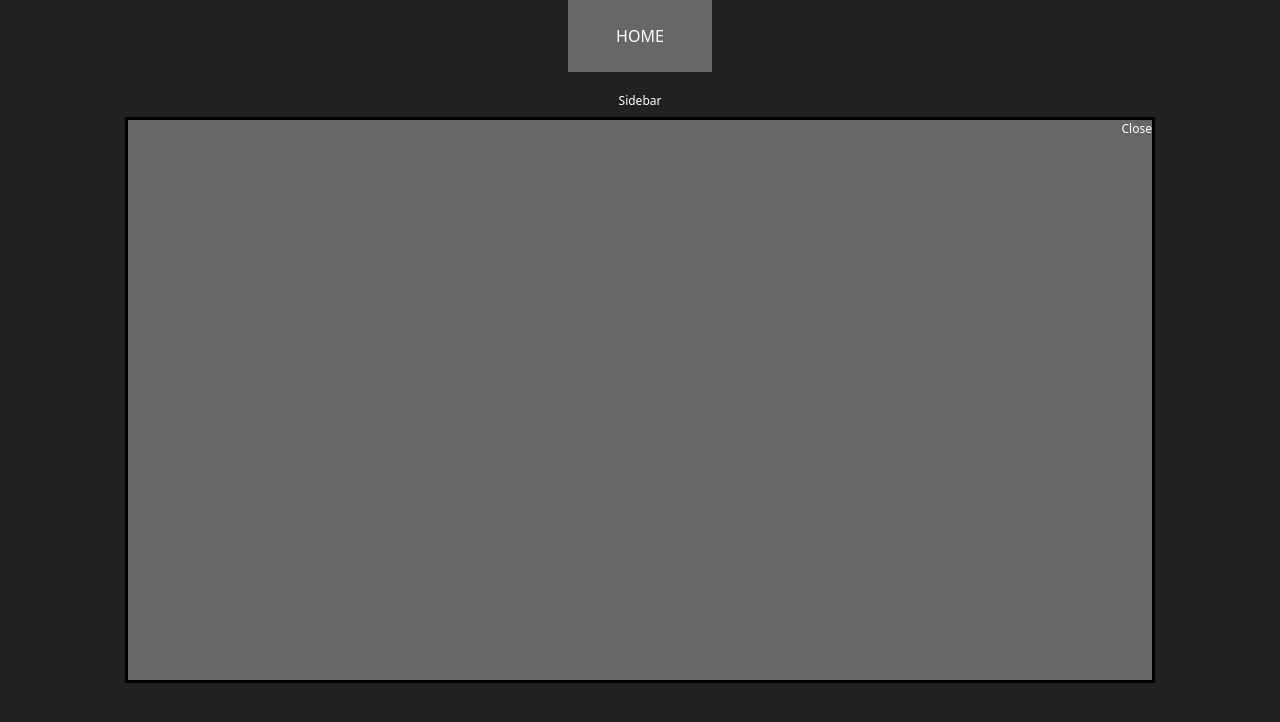
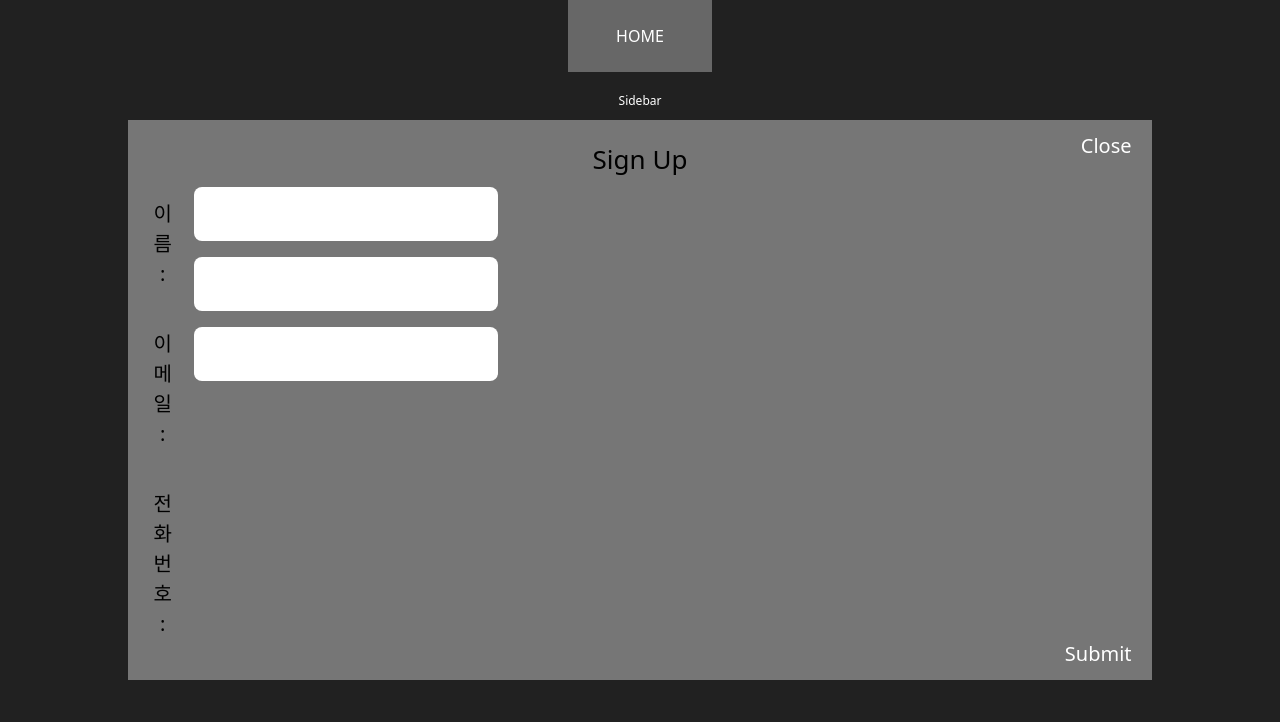
Before and after one commit to Flatcebo/Web-first, a Next.js app: page /Parts in a window 1280 px wide. Both pictures are taken after a click on the button "Modal". Shown: the top 722 px of the page. Built offline with nearby package versions, Linux system fonts and the light colour scheme.

Commit message:
Modal Dev1

```diff
--- a/app/Parts/page.tsx
+++ b/app/Parts/page.tsx
@@ -8,7 +8,7 @@ export default function Page() {
   return (
     <div className="w-[100vw] h-[100vh]">
       <div className="">
-        <div className="flex justify-center items-center text-center ">
+        <div className="flex justify-center items-center text-center">
           <Link
             href={"/"}
             className="text-[white] px-12 py-6 bg-[#ffffff50] hover:text-[#00000072] hover:bg-[#9a9a9a76]"
@@ -23,13 +23,13 @@ export default function Page() {
             openContentName="Sidebar"
             closedContentName="Close"
             onButtonStyle="z-50"
-            offButtonStyle="fixed h-[80vh] left-[30%] z-50 bg-[#ffffff50]"
+            offButtonStyle="fixed h-[80vh] left-[30%] z-50 bg-[#767676]"
             onButtonTextStyle="text-[12px] text-[white] px-10 py-5 hover:text-[#00000072] hover:bg-[#9a9a9a76]"
             offButtonTextStyle="text-[12px] text-[white] hover:text-[#00000072]"
           />
           <Modal
             onButtonStyle="text-[12px] text-[white] px-10 py-5 hover:text-[#00000072] hover:bg-[#9a9a9a76]"
-            offButtonStyle="text-[12px] text-[white] hover:text-[#00000072] right-0"
+            offButtonStyle="absolute text-[20px] text-[white] hover:text-[#00000072] right-[2%] top-[2%]"
           />
         </div>
       </div>
--- a/components/Modal.tsx
+++ b/components/Modal.tsx
@@ -12,9 +12,38 @@ export default function Modal(props: IModalProps) {
   return (
     <div>
       {onModal ? (
-        <div className="w-full h-full items-center justify-center flex">
-          <div className="fixed top-[15%] w-[80vw] h-[70vh] bg-[#ffffff50] outline">
-            <form></form>
+        <div className="w-full h-full flex items-center justify-center">
+          <div className="fixed top-[15%] w-[80vw] h-[70vh] bg-[#767676] text-[20px]">
+            <form className="m-[2%]">
+              <div className="text-center text-[26px] ">
+                <span>Sign Up</span>
+              </div>
+              {/* Form 1행 */}
+              <div className="w-[350px] flex">
+                <div className="mr-[5%]">
+                  <div className="flex flex-col text-center items-end">
+                    <span className="my-5">이름 : </span>
+                    <span className="my-5">이메일 : </span>
+                    <span className="my-5">전화번호 : </span>
+                  </div>
+                </div>
+                <div className="flex flex-col ">
+                  <input type="text" className="my-2 px-1 py-3 rounded-lg" />
+                  <input type="email" className="my-2 px-1 py-3 rounded-lg" />
+                  <input type="phone" className="my-2 px-1 py-3 rounded-lg" />
+                </div>
+              </div>
+              <div className="flex flex-col space-y-[3%]">
+                <div>
+                  <button
+                    type="submit"
+                    className="absolute right-[2%] bottom-[2%] text-[white] hover:text-[#00000072]"
+                  >
+                    Submit
+                  </button>
+                </div>
+              </div>
+            </form>
             <div className="flex justify-end items-end">
               <button
                 className={props.offButtonStyle}
```
